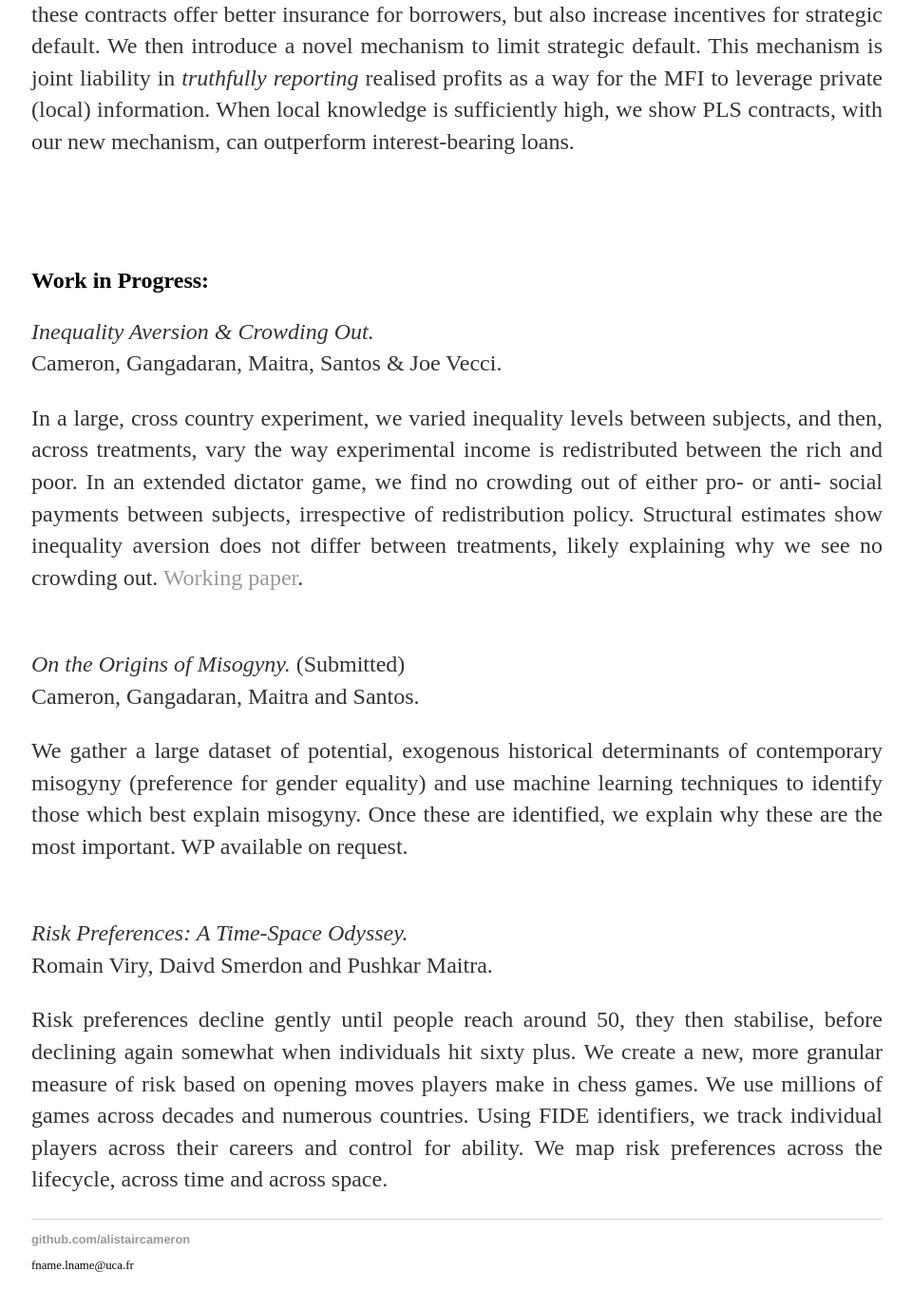
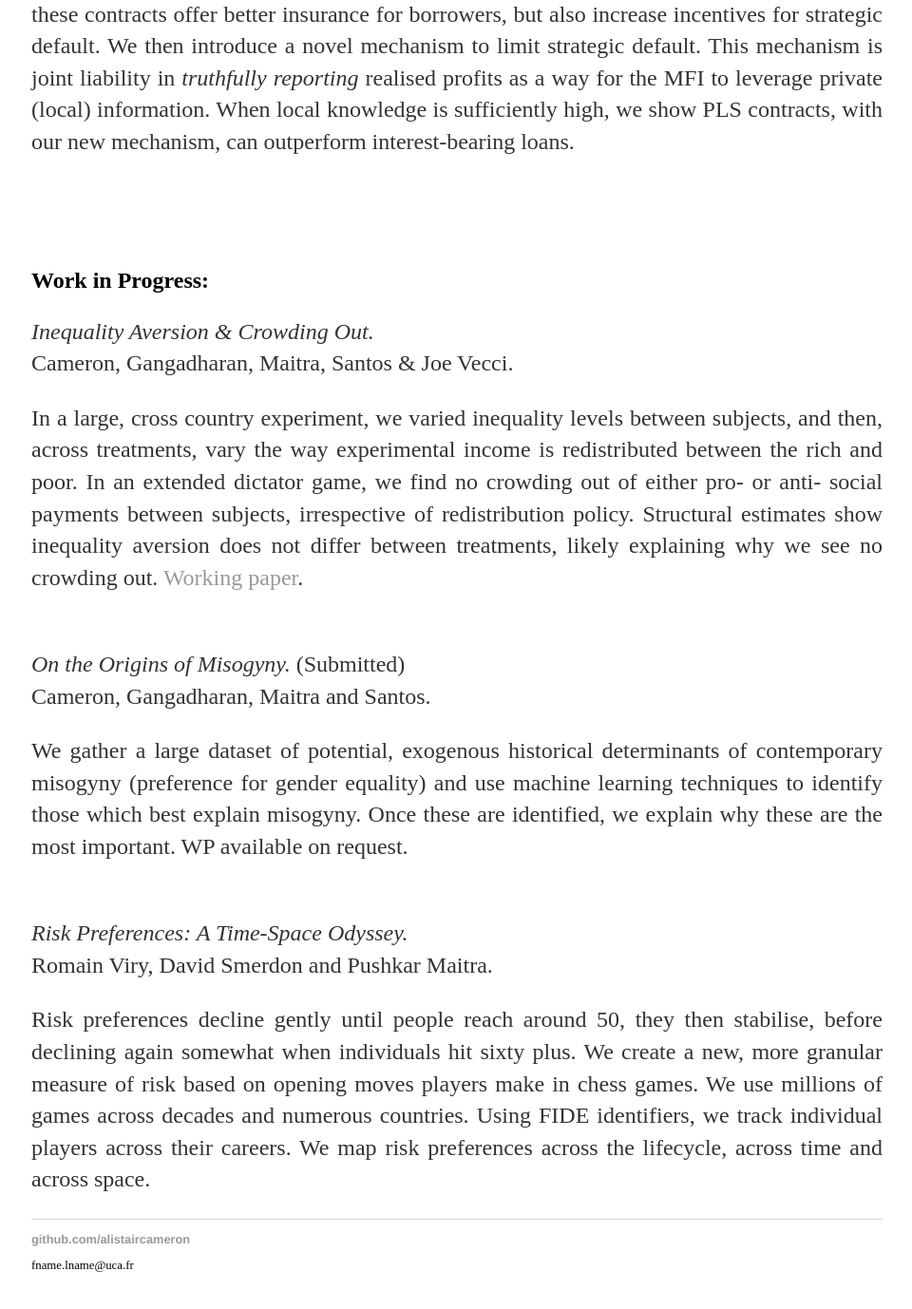
Before and after one commit to alistaircameron/alistaircameron.github.io, a Jekyll site: the page built from about/index.markdown, in a window 1280 px wide and 1400 px high, scrolled down 771 px. Shown: the top 1378 px of the window at 95% size, without its empty margins (159-1119 px from the left). Built offline with Jekyll 4.4.1, drawn with Linux system fonts in a browser that asks for light colours.

Commit message:
daivd --> david

```diff
--- a/about/index.markdown
+++ b/about/index.markdown
@@ -27,19 +27,19 @@ We explore Shari’ah compliant, profit-loss-sharing microfinance contracts. We
 ## Work in Progress:
 
 <em>Inequality Aversion & Crowding Out.</em> \\
-Cameron, Gangadaran, Maitra, Santos & Joe Vecci.
+Cameron, Gangadharan, Maitra, Santos & Joe Vecci.
 
 In a large, cross country experiment, we varied inequality levels between subjects, and then, across treatments, vary the way experimental income is redistributed between the rich and poor. In an extended dictator game, we find no crowding out of either pro- or anti- social payments between subjects, irrespective of redistribution policy. Structural estimates show inequality aversion does not differ between treatments, likely explaining why we see no crowding out. <a href="https://cnrs.hal.science/CERDI/hal-04811881v1">Working paper</a>.
 
 <br>
 <em>On the Origins of Misogyny.</em> (Submitted) \\
-Cameron, Gangadaran, Maitra and Santos.
+Cameron, Gangadharan, Maitra and Santos.
 
 We gather a large dataset of potential, exogenous historical determinants of contemporary misogyny (preference for gender equality) and use machine learning techniques to identify those which best explain misogyny. Once these are identified, we explain why these are the most important. WP available on request.
 
 
 <br>
 <em>Risk Preferences: A Time-Space Odyssey.</em> \\
-Romain Viry, Daivd Smerdon and Pushkar Maitra.
+Romain Viry, David Smerdon and Pushkar Maitra.
 
-Risk preferences decline gently until people reach around 50, they then stabilise, before declining again somewhat when individuals hit sixty plus. We create a new, more granular measure of risk based on opening moves players make in chess games. We use millions of games across decades and numerous countries. Using FIDE identifiers, we track individual players across their careers and control for ability. We map risk preferences across the lifecycle, across time and across space.
+Risk preferences decline gently until people reach around 50, they then stabilise, before declining again somewhat when individuals hit sixty plus. We create a new, more granular measure of risk based on opening moves players make in chess games. We use millions of games across decades and numerous countries. Using FIDE identifiers, we track individual players across their careers. We map risk preferences across the lifecycle, across time and across space.
```
